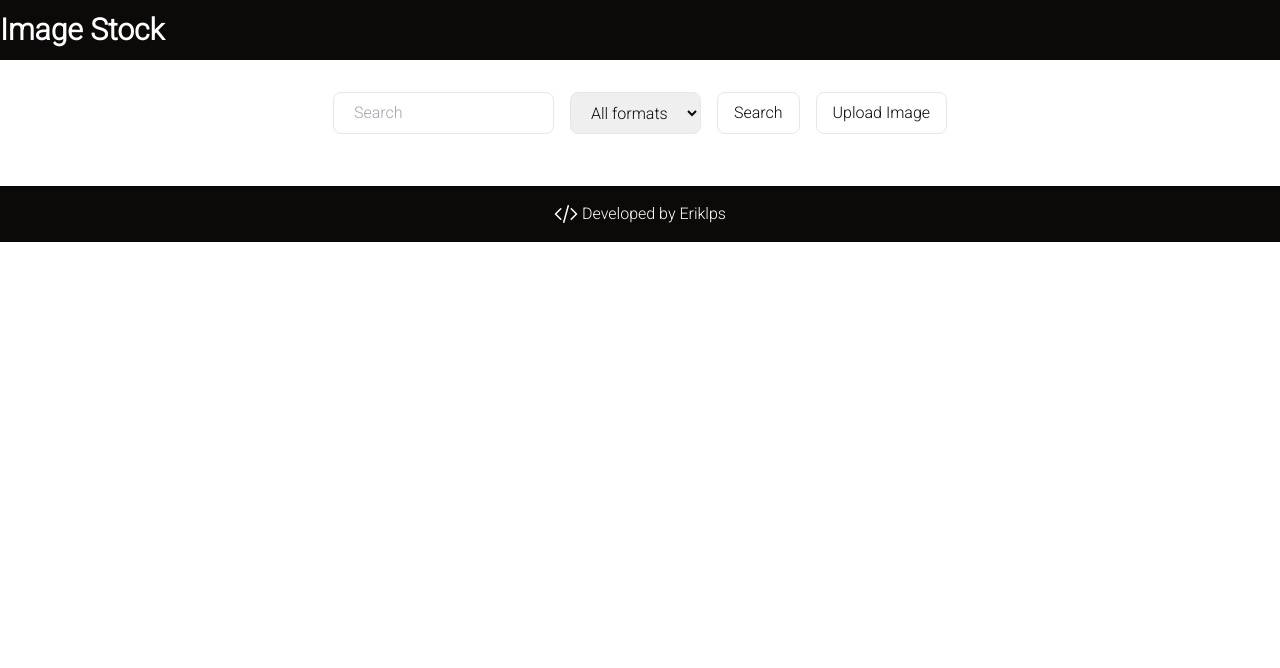
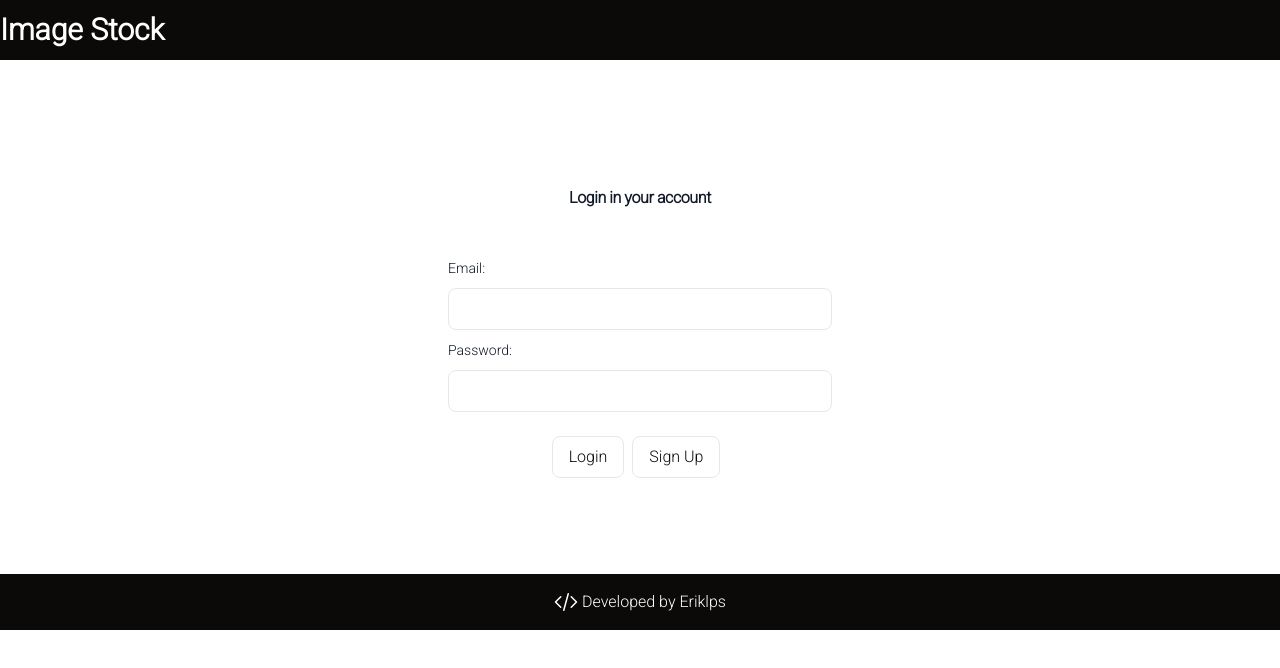
Before and after one commit to Eriklps/image-stock-front, a Next.js app: page /gallery in a window 1280 px wide. Shown: the top 668 px of the page. Built offline with nearby package versions, Linux system fonts and the light colour scheme.

Commit message:
Page protection implemented

```diff
--- a/src/app/form/page.tsx
+++ b/src/app/form/page.tsx
@@ -1,6 +1,6 @@
 'use client'
 
-import { RenderIf, Template, Button, InputText, useNotification } from "@/components";
+import { RenderIf, Template, Button, InputText, useNotification, AuthenticatedPage } from "@/components";
 import Link from 'next/link';
 import { useFormik } from "formik";
 import { useState } from "react";
@@ -48,6 +48,7 @@ export default function FormPage() {
     }
 
     return (
+        <AuthenticatedPage>
             <Template loading={loading}>
                 <section className="flex flex-col items-center justify-center my-5">
                     <h5 className="mt-3 mb-10 text-2xl font-extrabold text-stone-950">Upload Image</h5>
@@ -107,5 +108,6 @@ export default function FormPage() {
                     </form>
                 </section>
             </Template>
+        </AuthenticatedPage>
     )
 }
--- a/src/app/gallery/page.tsx
+++ b/src/app/gallery/page.tsx
@@ -1,6 +1,6 @@
 'use client'
 
-import { Template, ImageCard, Button, InputText, useNotification } from '@/components';
+import { Template, ImageCard, Button, InputText, useNotification, AuthenticatedPage } from '@/components';
 import { Image } from '@/resources/image/image.resource';
 import { useImageService } from '@/resources';
 import { useState } from 'react';
@@ -42,6 +42,7 @@ export default function GalleryPage(){
     }
 
     return (
+        <AuthenticatedPage>
             <Template loading={loading}>
                 <section className='flex flex-col items-center justify-center my-5'>
                     <div className='flex space-x-4'>
@@ -71,5 +72,6 @@ export default function GalleryPage(){
                     }
                 </section>
             </Template>
+        </AuthenticatedPage>
     )
 }
--- /dev/null
+++ b/src/components/AuthenticatedPage.tsx
@@ -0,0 +1,23 @@
+import Login from '@/app/login/page';
+import { useAuth } from '@/resources'
+
+interface AuthenticatedPageProps {
+    children: React.ReactNode
+}
+
+export const AuthenticatedPage: React.FC<AuthenticatedPageProps> = ({
+    children
+}) => {
+
+    const auth = useAuth();
+
+    if(!auth.isSessionValid()){
+        return <Login />
+    }
+
+    return (
+        <>
+            {children}
+        </>
+    )
+}
--- a/src/components/index.ts
+++ b/src/components/index.ts
@@ -3,3 +3,4 @@ export { ImageCard } from './ImageCard'
 export { Button } from './button'
 export { InputText } from './input'
 export { useNotification } from './notification'
+export { AuthenticatedPage } from './AuthenticatedPage'
```
Lines whose indentation alone changed are shown as unchanged.
